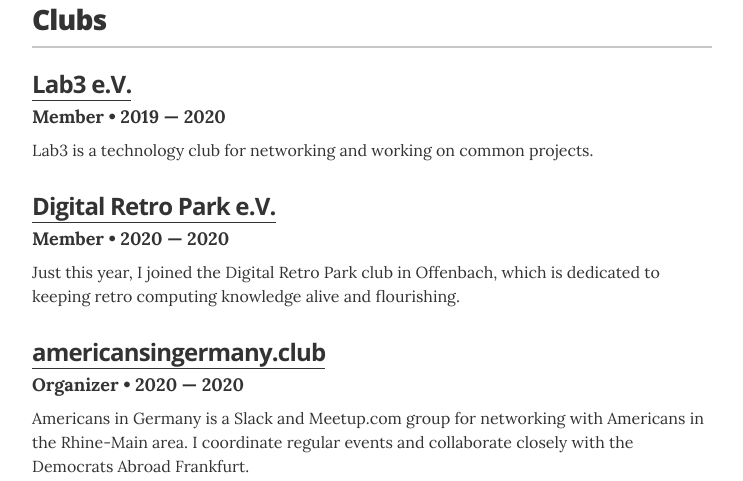
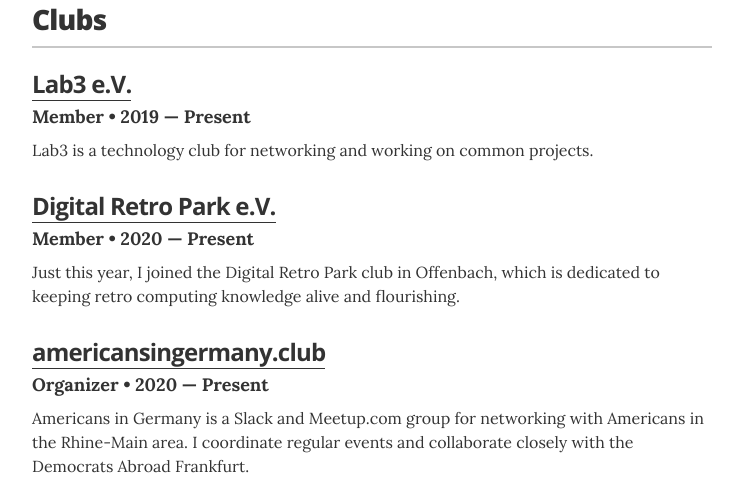
Before and after one commit to BrianInGermany/brian-profile, a Jekyll site: the page built from index.html, in a window 1280 px wide. Shown: the part 1664-2145 px from the top of the page, without its empty margins (268-1011 px from the left). Built offline with Jekyll 4.4.1, drawn with Linux system fonts in a browser that asks for light colours.

Commit message:
add present

```diff
--- a/_data/associations.yml
+++ b/_data/associations.yml
@@ -3,19 +3,19 @@
 
 - organization: Lab3 e.V.
   role: Member
-  year: 2019 &mdash; 2020
+  year: 2019 &mdash; Present
   url: https://lab3.org/
   summary: Lab3 is a technology club for networking and working on common projects.
 
 
 - organization: Digital Retro Park e.V.
   role: Member
-  year: 2020 &mdash; 2020
+  year: 2020 &mdash; Present
   url: https://digitalretropark.de/
   summary: Just this year, I joined the Digital Retro Park club in Offenbach, which is dedicated to keeping retro computing knowledge alive and flourishing.
 
 - organization: americansingermany.club
   role: Organizer
-  year: 2020 &mdash; 2020
+  year: 2020 &mdash; Present
   url: https://americansingermany.club/
   summary: Americans in Germany is a Slack and Meetup.com group for networking with Americans in the Rhine-Main area. I coordinate regular events and collaborate closely with the Democrats Abroad Frankfurt.
```
